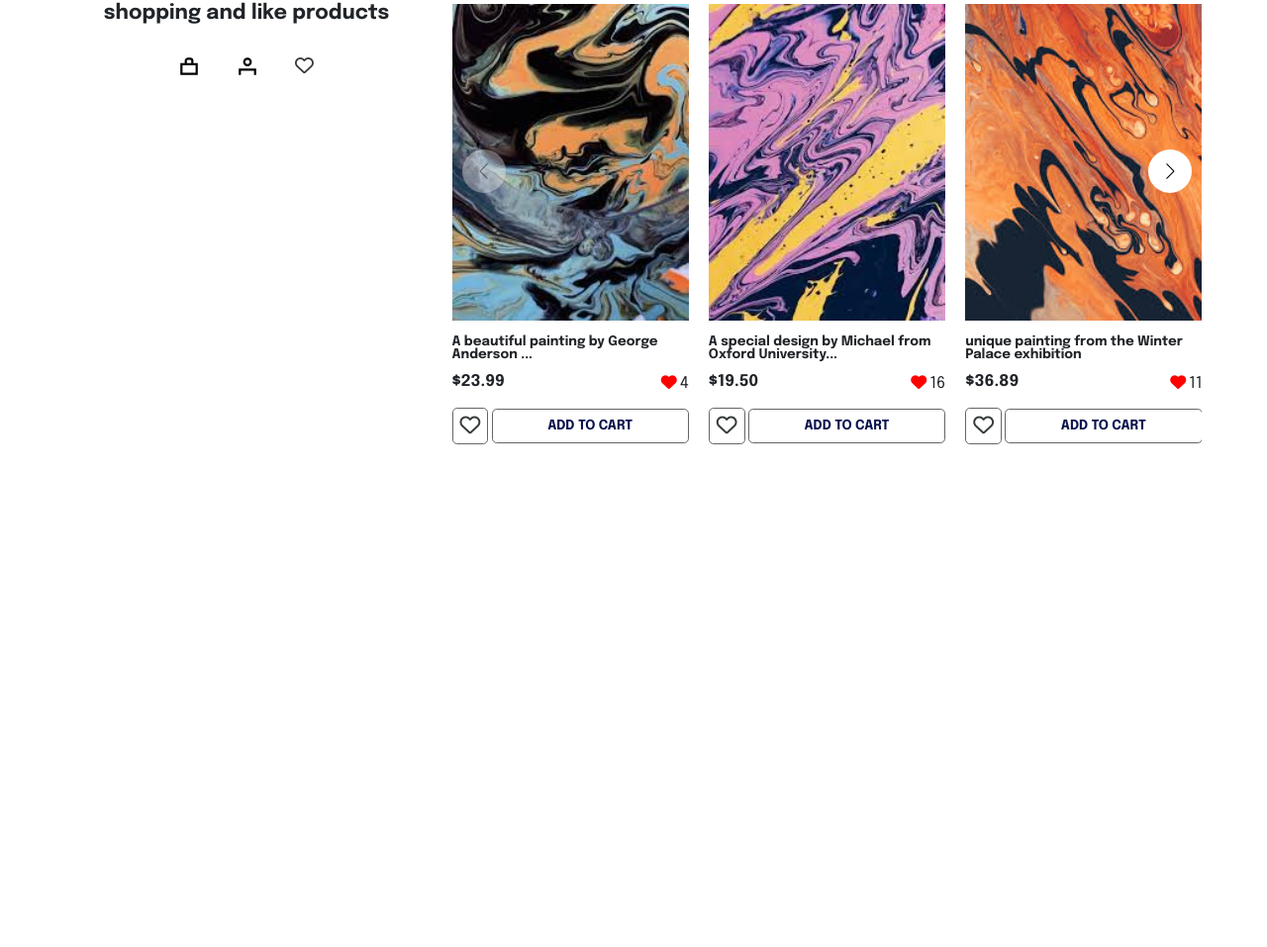
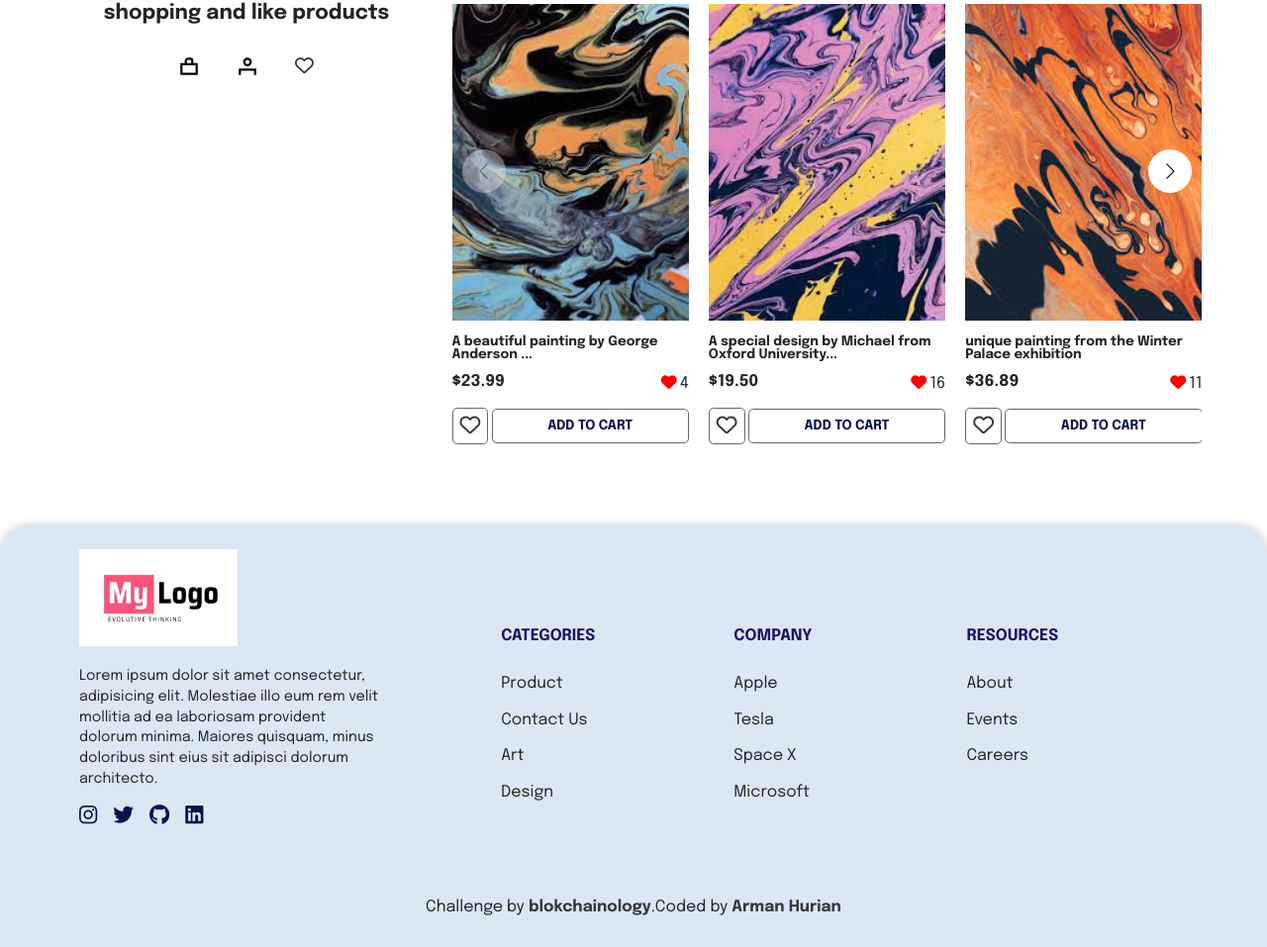
Before and after one commit to Armanhurian/Design-Gif-Site-Project, a plain HTML site: page index.html in a window 1280 px wide. Shown: the part 1641-2598 px from the top of the page at 99% size. Before the commit the page ends 2092 px from the top, so only its background shows below. Drawn offline with nearby package versions, Linux system fonts and the light colour scheme.

Commit message:
Add Footer

```diff
--- a/index.html
+++ b/index.html
@@ -396,8 +396,72 @@
         </div>
     </div>
 
-
-
+    <footer class="footer-container">
+        <div class="footer-box">
+            <div class="footer-box-left">
+                <img class="footer-box-left-image" src="image/logo/images.jpg" alt="" srcset="">
+                <p class="footer-box-left-text">Lorem ipsum dolor sit amet consectetur, adipisicing elit.
+                     Molestiae illo eum rem velit mollitia ad ea laboriosam provident dolorum minima. Maiores quisquam,
+                     minus doloribus sint eius sit adipisci dolorum architecto.
+                </p>
+                <ul class="footer-box-left-items">
+                    <li class="footer-box-left-list">
+                        <a href="" class="footer-box-left-list-link">
+                            <i class="footer-box-left-list-icon fab fa-instagram"></i>
+                        </a>
+                    </li>
+                    <li class="footer-box-left-list">
+                        <a href="" class="footer-box-left-list-link">
+                            <i class="footer-box-left-list-icon fab fa-twitter"></i>
+                        </a>
+                    </li>
+                    <li class="footer-box-left-list">
+                        <a href="" class="footer-box-left-list-link">
+                            <i class="footer-box-left-list-icon fab fa-github"></i>
+                        </a>
+                    </li>
+                    <li class="footer-box-left-list">
+                        <a href="" class="footer-box-left-list-link">
+                            <i class="footer-box-left-list-icon fab fa-linkedin"></i>
+                        </a>
+                    </li>
+                </ul>
+            </div>
+            <div class="footer-box-right">
+                <div class="footer-box-right-items-container">
+                    <h4 class="footer-box-right-items-container-title">CATEGORIES</h4>
+                    <ul class="footer-box-right-items">
+                        <li class="footer-box-right-list">Product</li>
+                        <li class="footer-box-right-list">Contact Us</li>
+                        <li class="footer-box-right-list">Art</li>
+                        <li class="footer-box-right-list">Design</li>
+                    </ul>
+                </div>
+                <div class="footer-box-right-items-container">
+                    <h4 class="footer-box-right-items-container-title">COMPANY</h4>
+                    <ul class="footer-box-right-items">
+                        <li class="footer-box-right-list">Apple</li>
+                        <li class="footer-box-right-list">Tesla</li>
+                        <li class="footer-box-right-list">Space X</li>
+                        <li class="footer-box-right-list">Microsoft</li>
+                    </ul>
+                </div>
+                <div class="footer-box-right-items-container">
+                    <h4 class="footer-box-right-items-container-title">RESOURCES</h4>
+                    <ul class="footer-box-right-items">
+                        <li class="footer-box-right-list">About</li>
+                        <li class="footer-box-right-list">Events</li>
+                        <li class="footer-box-right-list">Careers</li>
+                    </ul>
+                </div>
+            </div>
+        </div>
+        <div class="footer-about-me">
+           <div class="d-flex justify-content-center">
+              <p class="myParagraph">Challenge by <a href="https://blokchainology.com/"><strong style="font-weight: bold;">blokchainology</strong></a>.Coded by <a href="https://blokchainology.com/team/"><strong style="font-weight: bold;">Arman Hurian</strong></a></p>
+           </div>
+        </div>
+    </footer>
 
     <script src="https://unpkg.com/sweetalert/dist/sweetalert.min.js"></script>
     <script src="https://cdn.jsdelivr.net/npm/swiper@8/swiper-bundle.min.js"></script>
--- a/index.js
+++ b/index.js
@@ -38,6 +38,7 @@ let shoppingBasketContainerIconLink = $.querySelector('.shopping-container-left-
 let shoppingCartContainer = $.querySelector('.shopping-cart-container')
 let productForBuyContainerWrapper = $.querySelector('.product-for-buy-container-wrapper')
 let removeShopCartIcon = $.querySelector('.removeShopCartIcon')
+let footerContainer = $.querySelector('.footer-container')
 let shoppingDetailsDollorPriceText = $.querySelector('.shopping-details-container-dollor-price-text')
 
 
@@ -487,6 +488,7 @@ let shopBasketGenrateFunc = (shoppArray) =>{
 
     shoppingBasketContainerIconLink.addEventListener('click',()=>{
 
+        footerContainer.style.display = 'none'
 
         productForBuyContainerWrapper.innerHTML = ''
 
@@ -532,6 +534,7 @@ let shopBasketGenrateFunc = (shoppArray) =>{
 
             removeShopCartIcon.addEventListener('click',()=>{
                 shoppingCartContainer.style.display = 'none'
+                footerContainer.style.display = 'block'
             })
 
 
--- a/style css/style.css
+++ b/style css/style.css
@@ -883,3 +883,61 @@ div .shopping-cart-container-icon{
     font-size: 1.6rem;
     cursor: pointer;
 }
+.footer-container{
+    box-shadow: 0 0 10px #adb5bdc4;
+    margin-top: 5rem;
+    border-top-left-radius: 30px;
+    border-top-right-radius: 30px;
+    background-color: #dce7f5;
+}
+.footer-box{
+    display: flex;
+    gap: 2rem;
+    padding: 1.5rem 5rem;
+}
+.footer-box-left{
+    width: 30%;
+    margin-right: 5rem;
+}
+.footer-box-left-list-icon{
+    color: var(--theme-color);
+}
+.footer-box-left-image{
+    width: 10rem;
+    margin-bottom: 1rem;
+}
+.footer-box-left-text{
+    font-size: 0.9rem;
+    line-height: 1.3rem;
+}
+.footer-box-left-items{
+    display: flex;
+    margin-top: 1rem;
+    margin-bottom: 1rem;
+}
+.footer-box-left-list{
+    margin-right: 1rem;
+    font-size:1.3rem
+}
+.footer-box-right{
+    display: flex;
+    margin-top: 5rem;
+    width: 70%;
+}
+.footer-box-right-items-container{
+    width: 30%;
+    margin:  0 auto;
+}
+.footer-box-right-items-container-title{
+    font-weight: bold;
+    margin-bottom: 2rem;
+    color: #1B1464;
+}
+.footer-box-right-list{
+    margin-bottom: 1.3rem;
+    color: #000000d6;
+    cursor: pointer;
+}
+.footer-about-me{
+    padding: 2rem 0;
+}
```
